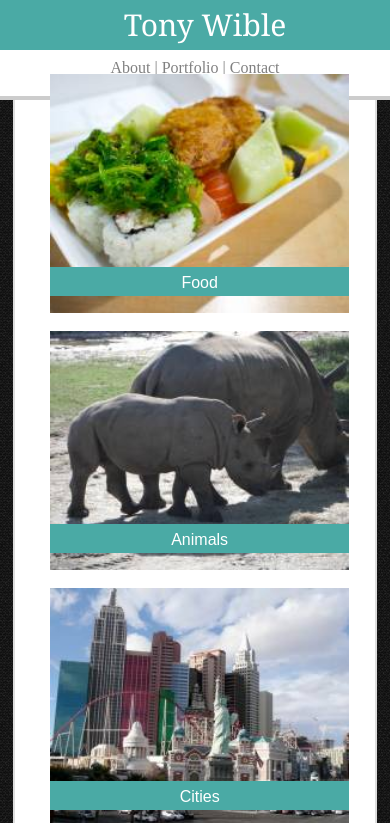
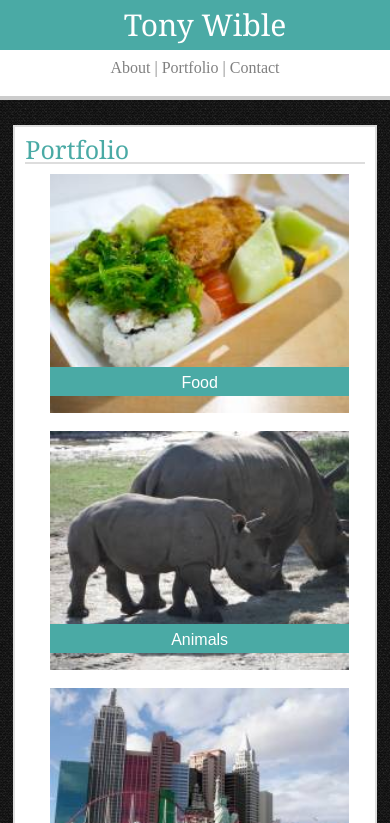
Before and after one commit to SigmaVX/Responsive-Portfolio, a plain HTML site: page portfolio.html in a window 390 px wide. Shown: the top 823 px of the page. Drawn offline with Linux system fonts and the light colour scheme.

Commit message:
fixed sticky header on xs

```diff
--- a/assets/css/style.css
+++ b/assets/css/style.css
@@ -343,11 +343,18 @@ footer p {
         border-bottom: 2px solid #cccccc;
     }
 
+/* I cannot get the html to pick up this header css for some reason */
+    .spacer {
+        width: 100%;
+        height: 100px;
+    }
+
     header {
         padding: 0px;
         position: fixed;
         top: 0;
         width: 100%;
+        z-index: 2;
     }
 
     header h1 {
--- a/portfolio.html
+++ b/portfolio.html
@@ -14,6 +14,7 @@
 <body>
 
    <!--Header Section-->
+    <div class="spacer"></div>
     <header>
         <h1>Tony Wible</h1>
         <nav>
```
Also changed, not shown: contact.html (+1 -0 lines), index.html (+1 -0 lines).
